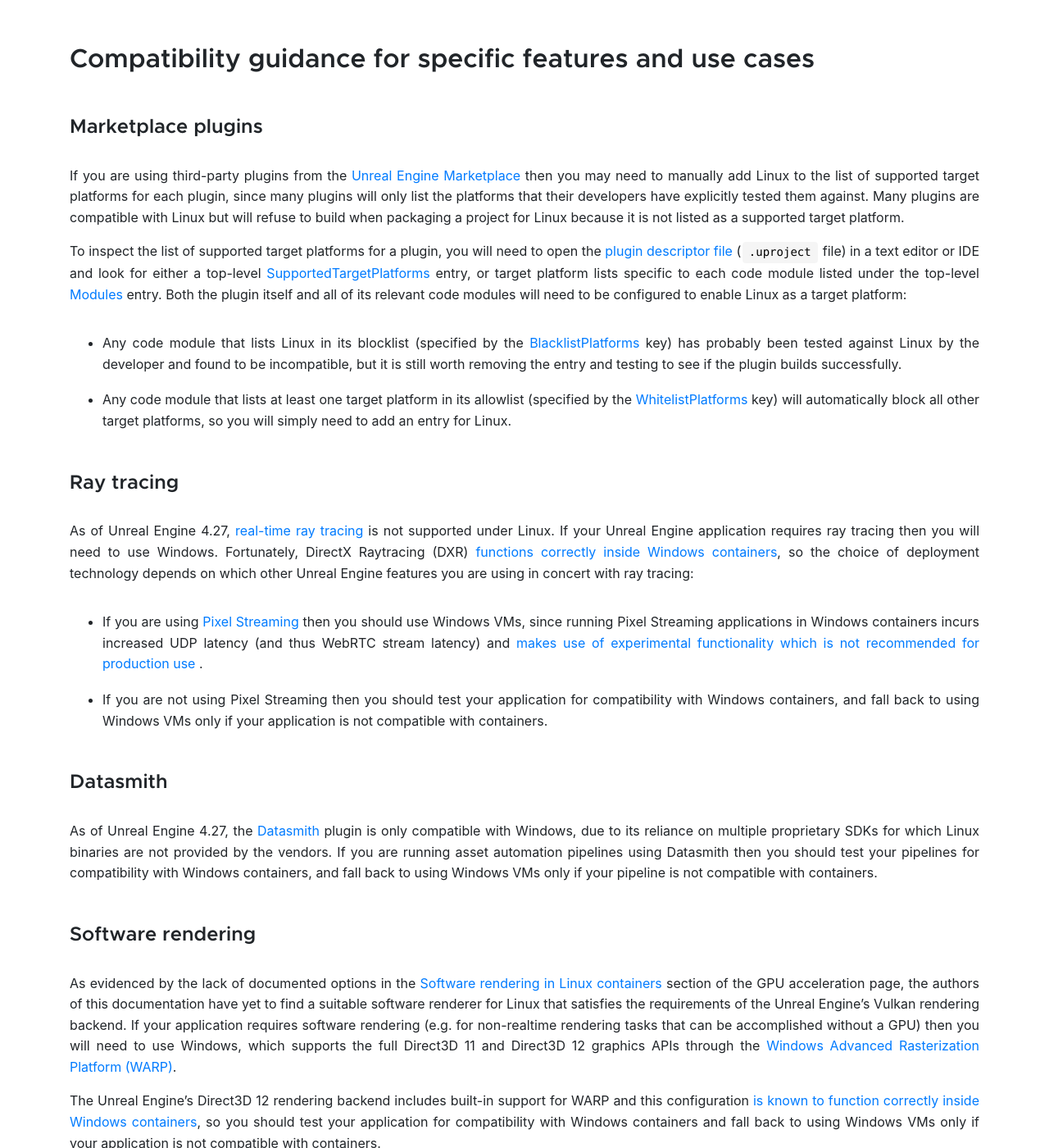
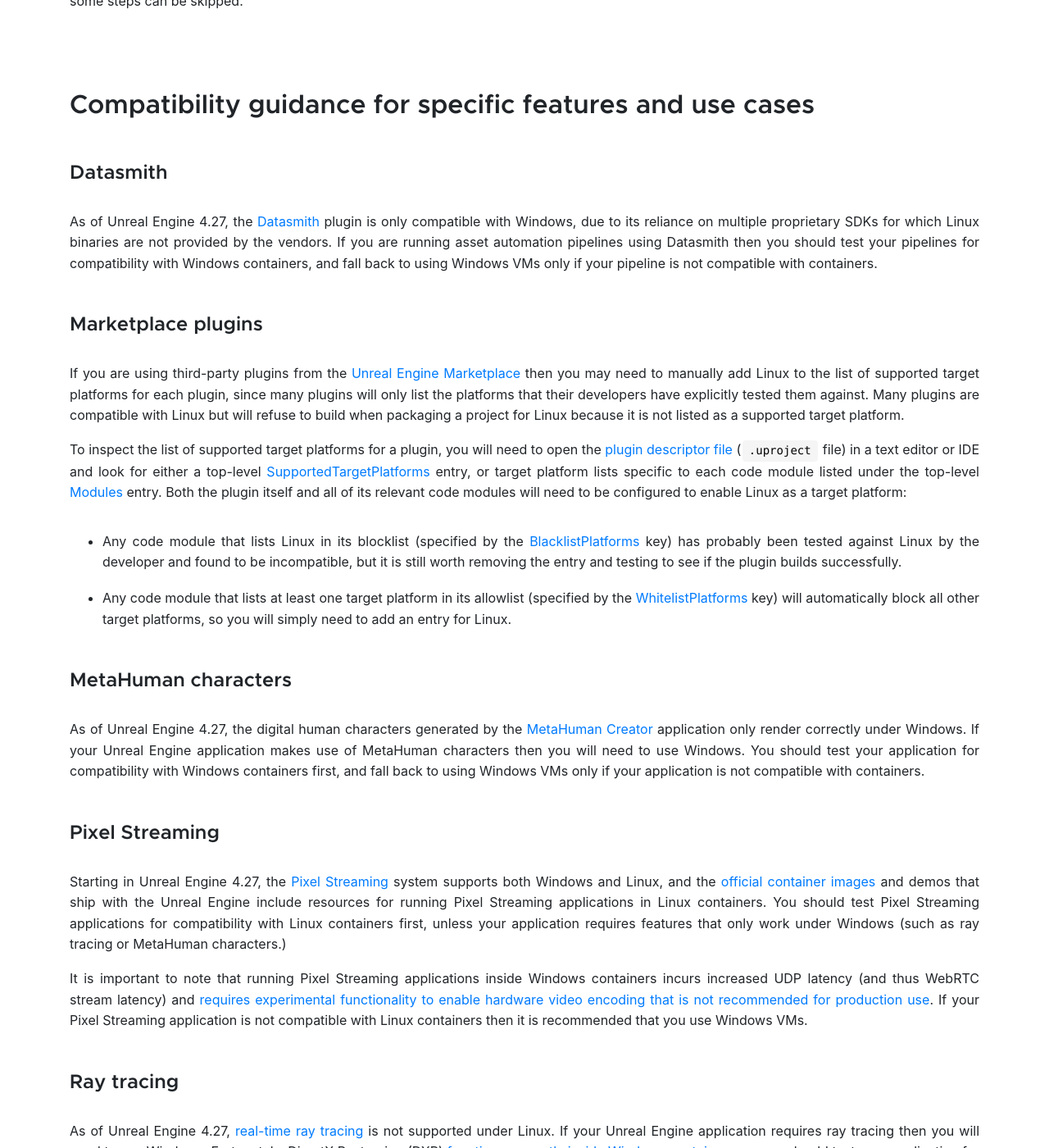
Before and after one commit to UnrealContainers/unrealcontainers.github.io, a Jekyll site: the page built from collections/_docs/preliminaries/technology-selection.md, in a window 1280 px wide and 1400 px high, scrolled down 4501 px. Shown: the whole window at 82% size. Built offline with Jekyll 4.4.1, drawn with Linux system fonts in a browser that asks for light colours; some of the changed text lies outside the part shown.

Commit message:
Update feature/use case notes in technology selection guide

```diff
--- a/collections/_docs/preliminaries/technology-selection.md
+++ b/collections/_docs/preliminaries/technology-selection.md
@@ -99,6 +99,10 @@
 
 ## Compatibility guidance for specific features and use cases
 
+### Datasmith
+
+As of Unreal Engine 4.27, the [Datasmith](https://docs.unrealengine.com/en-US/Engine/Content/Importing/Datasmith/index.html) plugin is only compatible with Windows, due to its reliance on multiple proprietary SDKs for which Linux binaries are not provided by the vendors. If you are running asset automation pipelines using Datasmith then you should test your pipelines for compatibility with Windows containers, and fall back to using Windows VMs only if your pipeline is not compatible with containers.
+
 ### Marketplace plugins
 
 If you are using third-party plugins from the [Unreal Engine Marketplace](https://www.unrealengine.com/marketplace/en-US/store) then you may need to manually add Linux to the list of supported target platforms for each plugin, since many plugins will only list the platforms that their developers have explicitly tested them against. Many plugins are compatible with Linux but will refuse to build when packaging a project for Linux because it is not listed as a supported target platform.
@@ -109,17 +113,19 @@
 
 - Any code module that lists at least one target platform in its allowlist (specified by the [WhitelistPlatforms](https://docs.unrealengine.com/4.27/en-US/API/Runtime/Projects/FModuleDescriptor/WhitelistPlatforms/) key) will automatically block all other target platforms, so you will simply need to add an entry for Linux.
 
+### MetaHuman characters
+
+As of Unreal Engine 4.27, the digital human characters generated by the [MetaHuman Creator](https://www.unrealengine.com/en-US/metahuman-creator) application only render correctly under Windows. If your Unreal Engine application makes use of MetaHuman characters then you will need to use Windows. You should test your application for compatibility with Windows containers first, and fall back to using Windows VMs only if your application is not compatible with containers.
+
+### Pixel Streaming
+
+Starting in Unreal Engine 4.27, the [Pixel Streaming](https://docs.unrealengine.com/en-US/Platforms/PixelStreaming/index.html) system supports both Windows and Linux, and the [official container images](../obtaining-images/official-images) and demos that ship with the Unreal Engine include resources for running Pixel Streaming applications in Linux containers. You should test Pixel Streaming applications for compatibility with Linux containers first, unless your application requires features that only work under Windows (such as ray tracing or MetaHuman characters.)
+
+It is important to note that running Pixel Streaming applications inside Windows containers incurs increased UDP latency (and thus WebRTC stream latency) and [requires experimental functionality to enable hardware video encoding that is not recommended for production use](../use-cases/pixel-streaming#key-considerations). If your Pixel Streaming application is not compatible with Linux containers then it is recommended that you use Windows VMs.
+
 ### Ray tracing
 
-As of Unreal Engine 4.27, [real-time ray tracing](https://docs.unrealengine.com/en-US/RenderingAndGraphics/RayTracing/) is not supported under Linux. If your Unreal Engine application requires ray tracing then you will need to use Windows. Fortunately, DirectX Raytracing (DXR) [functions correctly inside Windows containers]({{ "/" | relative_url }}blog/offscreen-rendering-in-windows-containers/), so the choice of deployment technology depends on which other Unreal Engine features you are using in concert with ray tracing:
-
-- If you are using [Pixel Streaming](https://docs.unrealengine.com/en-US/Platforms/PixelStreaming/index.html) then you should use Windows VMs, since running Pixel Streaming applications in Windows containers incurs increased UDP latency (and thus WebRTC stream latency) and [makes use of experimental functionality which is not recommended for production use ](../use-cases/pixel-streaming#key-considerations).
-
-- If you are not using Pixel Streaming then you should test your application for compatibility with Windows containers, and fall back to using Windows VMs only if your application is not compatible with containers.
-
-### Datasmith
-
-As of Unreal Engine 4.27, the [Datasmith](https://docs.unrealengine.com/en-US/Engine/Content/Importing/Datasmith/index.html) plugin is only compatible with Windows, due to its reliance on multiple proprietary SDKs for which Linux binaries are not provided by the vendors. If you are running asset automation pipelines using Datasmith then you should test your pipelines for compatibility with Windows containers, and fall back to using Windows VMs only if your pipeline is not compatible with containers.
+As of Unreal Engine 4.27, [real-time ray tracing](https://docs.unrealengine.com/en-US/RenderingAndGraphics/RayTracing/) is not supported under Linux. If your Unreal Engine application requires ray tracing then you will need to use Windows. Fortunately, DirectX Raytracing (DXR) [functions correctly inside Windows containers]({{ "/" | relative_url }}blog/offscreen-rendering-in-windows-containers/), so you should test your application for compatibility with Windows containers first, and fall back to using Windows VMs only if your application is not compatible with containers. (Unless of course you are using Pixel Streaming together with ray tracing, in which case you should use Windows VMs as noted in the section above.)
 
 ### Software rendering
 
```
